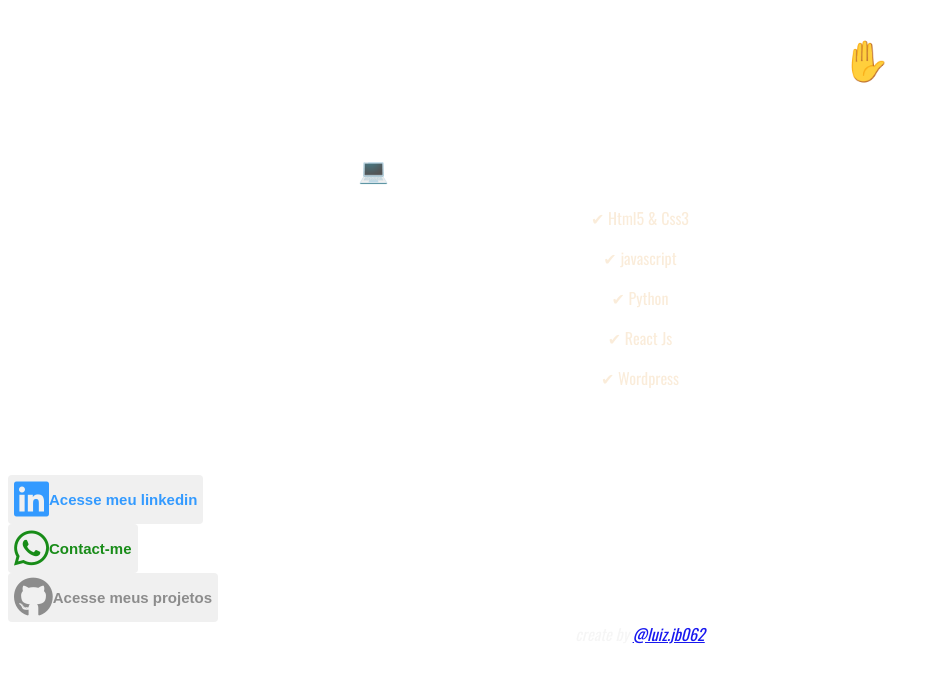
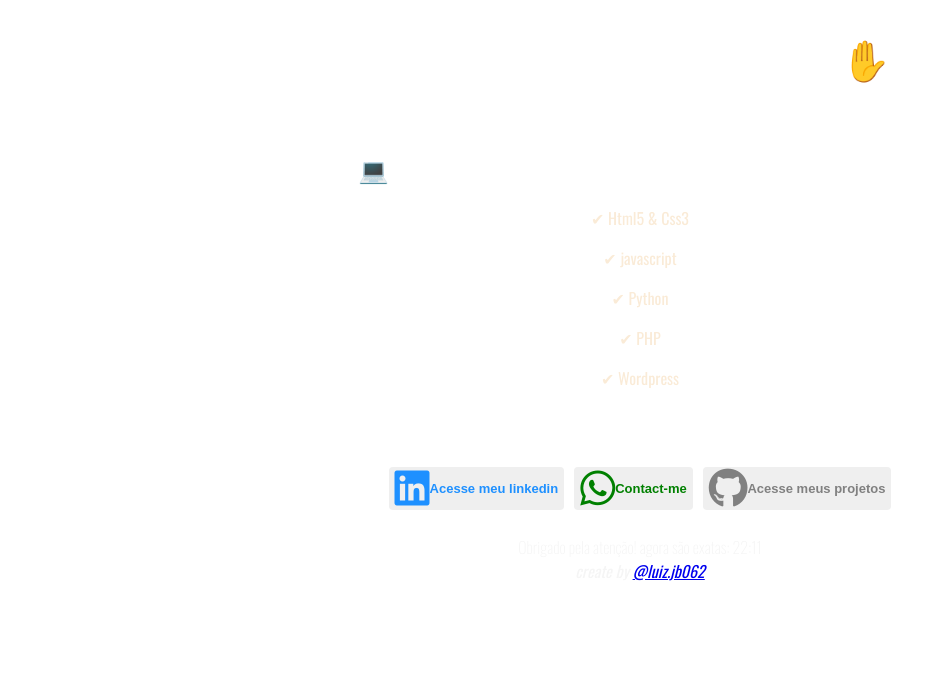
Before and after one commit to luizcarlosjj/porfolio-first, a plain HTML site: page index.html in a window 1280 px wide. Shown: the whole page, without its empty margins (0-946 px from the left). Drawn offline with nearby package versions, Linux system fonts and the light colour scheme.

Commit message:
last commit

```diff
--- a/index.html
+++ b/index.html
@@ -8,6 +8,7 @@
   <link rel="shortcut icon" href="./favicon_io/favicon.ico" type="image/x-icon">
   <title>Portifólio</title>
 </head>
+
 <body>
   <div class="container" >
     <div class="home">
@@ -16,19 +17,32 @@
       <p>&#x2714 Html5 & Css3</p>
       <p>&#x2714 javascript</p>
       <p>&#x2714 Python</p>
-      <p>&#x2714 React Js</p>
+      <p>&#x2714 PHP</p>
       <p>&#x2714 Wordpress</p>
     </div>
-    <h1 style="text-align: left; font-weight: 300; font-size: 30px;">links:</h1>
-    <div class="row"></div>
-      <button onclick="window.location.href = 'https://www.linkedin.com/in/luiz-carlos-j%C3%BAnior-354753204'" class="bt" type="button"><i class="fab fa-linkedin"></i> <h3 style="font-size: 15px;">Acesse meu linkedin</h3> </button>
-      <button onclick="window.location.href = 'https://api.whatsapp.com/send?phone=5562986432931'" style="color: green; margin-top: 10;" class="bt" type="button"> <i class="fab fa-whatsapp"></i> <h3 style="font-size: 15px;">  Contact-me</h3></button>
-      <button onclick="window.location.href = 'https://github.com/LuizJJ'" style="color: grey;" class="bt" type="button">  <i class="fab fa-github"></i> <h3 style="font-size: 15px;">Acesse meus projetos</h3> </button>
+    <br>
+    <h1 style="text-align: center; font-weight: 100; font-size: 20px; font-style: italic; margin-top: -5px; ">links:</h1>
+    <div class="btd">
+      <button onclick="window.location.href = 'https://www.linkedin.com/in/luiz-carlos-j%C3%BAnior-354753204'" class="bt" type="button"><i class="fab fa-linkedin"></i> <h3 style="font-size: 13px;">Acesse meu linkedin</h3> </button>
+      <button onclick="window.location.href = 'https://api.whatsapp.com/send?phone=5562986432931'" style="color: green;" class="bt" type="button"> <i class="fab fa-whatsapp"></i> <h3 style="font-size: 13px;">  Contact-me</h3></button>
+      <button onclick="window.location.href = 'https://github.com/LuizJJ'" style="color: grey;" class="bt" type="button">  <i class="fab fa-github"></i> <h3 style="font-size: 13px;">Acesse meus projetos</h3> </button>
+    </div>
+    </div>
+
+  <div class="group">
+    <div class="time">
+      <script>
+        var agora = new Date()
+        var agora2 = new Date()
+        var hora = agora.getHours()
+        var min = agora2.getMinutes()
+        document.writeln(`Obrigado pela atenção! agora são exatas: ${hora}:${min}`)
+        </script>
+    </div>
+    <footer>create by <a href="https://www.instagram.com/luiz.jb62/">@luiz.jb062</a> </footer>
   </div>
 
-
-<footer>create by <a href="https://www.instagram.com/luiz.jb62/">@luiz.jb062</a> </footer>
-
-<script src="https://kit.fontawesome.com/e334984a89.js" crossorigin="anonymous"></script>
+<script language=javascript type="text/javascript" src="https://kit.fontawesome.com/e334984a89.js" crossorigin="anonymous">
+</script>
 </body>
 </html>
--- a/style.css
+++ b/style.css
@@ -16,7 +16,6 @@ p {
 
 body {
 	background-image: url('./src/pexels-cottonbro-4709288.jpg');
-  opacity: 0.9;
   width: '100%';
 }
 
@@ -25,22 +24,48 @@ body {
   border-radius:4px;
   font-size:40px;
   background-image: url(./src//pexels-cottonbro-4709288.jpg);
+  opacity: 1;
   color: dodgerblue;
   display: flex;
   align-items: center;
   justify-content: center;
+  margin: 50;
+  padding: 20;
+}
+
+.btd {
+  display: flex;
+  align-items: center;
+  justify-content: center;
+  opacity: 1;
 }
 
 footer {
   color:whitesmoke;
   font-style: italic;
   font-family: Oswald, sans-serif;
+  align-items: center;
+  justify-content: center;
+  width: '100%';
   text-align: center;
-  justify-content: center;
-  align-items: center;
-  bottom: -10;
 }
 
 h3 {
   font-size: 18px;
 }
+
+.time{
+  color: whitesmoke;
+  font-family: Oswald, sans-serif;
+  font-weight: 200;
+  text-align: center;
+  margin-top: 20px;
+}
+
+::-webkit-scrollbar {
+  width: 0;
+}
+
+button{
+  margin: 5px;
+}
```
